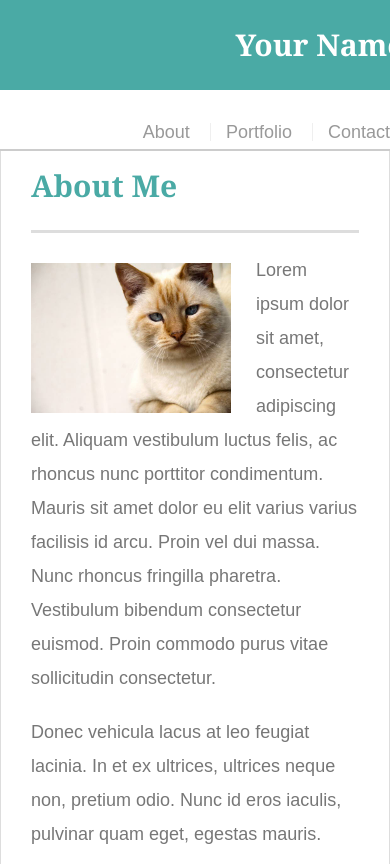
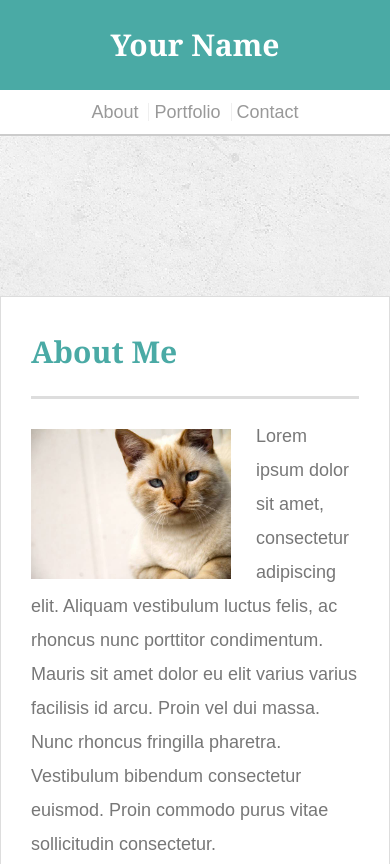
Before and after one commit to bentleygtr/Responsive-Portfolio, a plain HTML site: page index.html in a window 390 px wide. Shown: the top 864 px of the page. Drawn offline with Linux system fonts and the light colour scheme.

Commit message:
unfinished v2

```diff
--- a/assets/css/style.css
+++ b/assets/css/style.css
@@ -218,15 +218,39 @@ input[type=submit] {
 
 @media screen and (max-width: 640px) {
   #logo {
-    width: 640px;
+    width: 100%;
     position: static;
     top: 0;
     left: 0;
   }
+
+  .container {
+    display: flex;
+    flex-direction: column;
+    justify-content: space-evenly;
+    align-items: center;
+  }
+  nav {
+    margin: 5px auto;
+    text-align: center;
+
+  }
+  nav a {
+    text-align: center;
+    margin: 0;
+    padding: 0 5px;
+  }
+
   #masthead {
-    position: fixed;
+    position: static;
     width: 100%;
   }
 
 
 }
+@media screen and (max-width: 768px) {
+
+}
+@media screen and (max-width: 980px) {
+
+}
--- a/index.html
+++ b/index.html
@@ -2,6 +2,7 @@
 <html lang="en-us">
 
 <head>
+  <meta name="viewport" content="width=device-width, initial-scale=1.0">
   <meta charset="UTF-8">
   <title>About | Your Name</title>
   <link rel="stylesheet" type="text/css" href="assets/css/reset.css">
```
Also changed, not shown: contact.html (+1 -0 lines), portfolio.html (+1 -0 lines).
